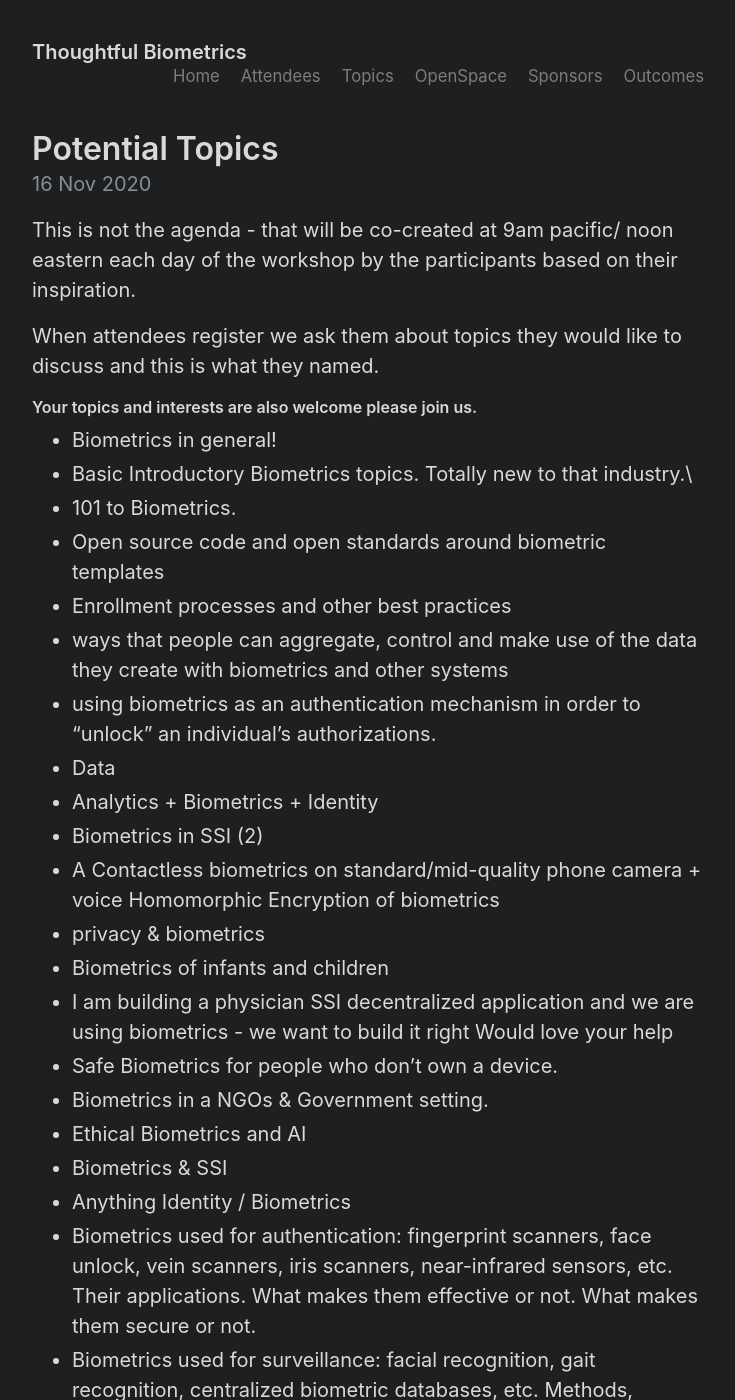
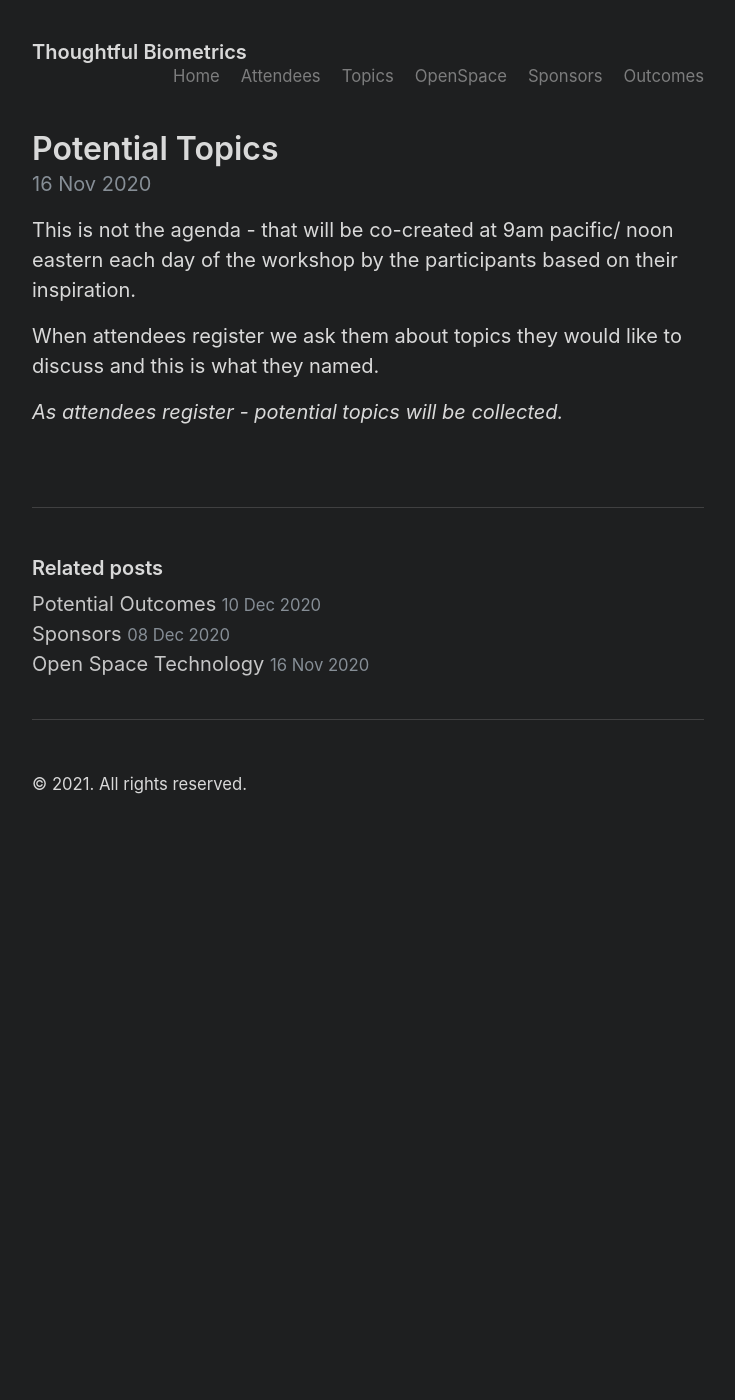
Before and after one commit to thoughtfulbiometrics/thoughtfulbiometrics.github.io, a Jekyll site: the page built from _posts/2020-11-16-topics.md, in a window 1280 px wide and 1400 px high. Shown: the whole window, without its empty margins (272-1007 px from the left). Built offline with Jekyll 4.4.1, drawn with Linux system fonts in a browser that asks for light colours; some of the changed text lies outside the part shown.

Commit message:
Update 2020-11-16-topics.md

```diff
--- a/_posts/2020-11-16-topics.md
+++ b/_posts/2020-11-16-topics.md
@@ -8,42 +8,4 @@ This is not the agenda - that will be co-created at 9am pacific/ noon eastern ea
 
 When attendees register we ask them about topics they would like to discuss and this is what they named.
 
-#### Your topics and interests are also welcome please join us.
-
-* Biometrics in general!
-* Basic Introductory Biometrics topics. Totally new to that industry.\
-* 101 to Biometrics.
-* Open source code and open standards around biometric templates
-* Enrollment processes and other best practices
-* ways that people can aggregate, control and make use of the data they create with biometrics and other systems
-* using biometrics as an authentication mechanism in order to "unlock" an individual's authorizations.
-* Data
-* Analytics + Biometrics + Identity
-* Biometrics in SSI (2)
-* A Contactless biometrics on standard/mid-quality phone camera + voice Homomorphic Encryption of biometrics
-* privacy & biometrics
-* Biometrics of infants and children
-* I am building a physician SSI decentralized application and we are using biometrics - we want to build it right Would love your help
-* Safe Biometrics for people who don't own a device.
-* Biometrics in a NGOs & Government setting.
-* Ethical Biometrics and AI
-* Biometrics & SSI
-* Anything Identity / Biometrics
-* Biometrics used for authentication: fingerprint scanners, face unlock, vein scanners, iris scanners, near-infrared sensors, etc. Their applications. What makes them effective or not. What makes them secure or not.
-* Biometrics used for surveillance: facial recognition, gait recognition, centralized biometric databases, etc. Methods, subversion, and legal aspects.
-* Biometric education: fear of surveillance, local biometric evaluation, local and remote authentication, etc.
-* biometric auth distributed identity security
-* Infant biometrics;
-* ethics of biometrics;
-* getting to informed consent.
-* Biometrics, data retention and data aggregation
-* Surveillance Programs and Legal frameworks against coercion
-* usable security biometric data disclosure
-* What is the role today and what could the role tomorrow be of policy makers, at all levels of US and global government?
-* Biometrics for social good.
-* Biometrics that can be used to determine Race Gender and other intersectional characteristics
-* oversight and governance - who decides
-* Biometrics in the workplace
-* Biometric jurisdiction
-* How technical issues around biometrics can be distilled so that the general public in countries where new identity systems or other initiatives using biometrics can be better understood, debated, influenced, etc.
-* ...
+_As attendees register - potential topics will be collected._
```
